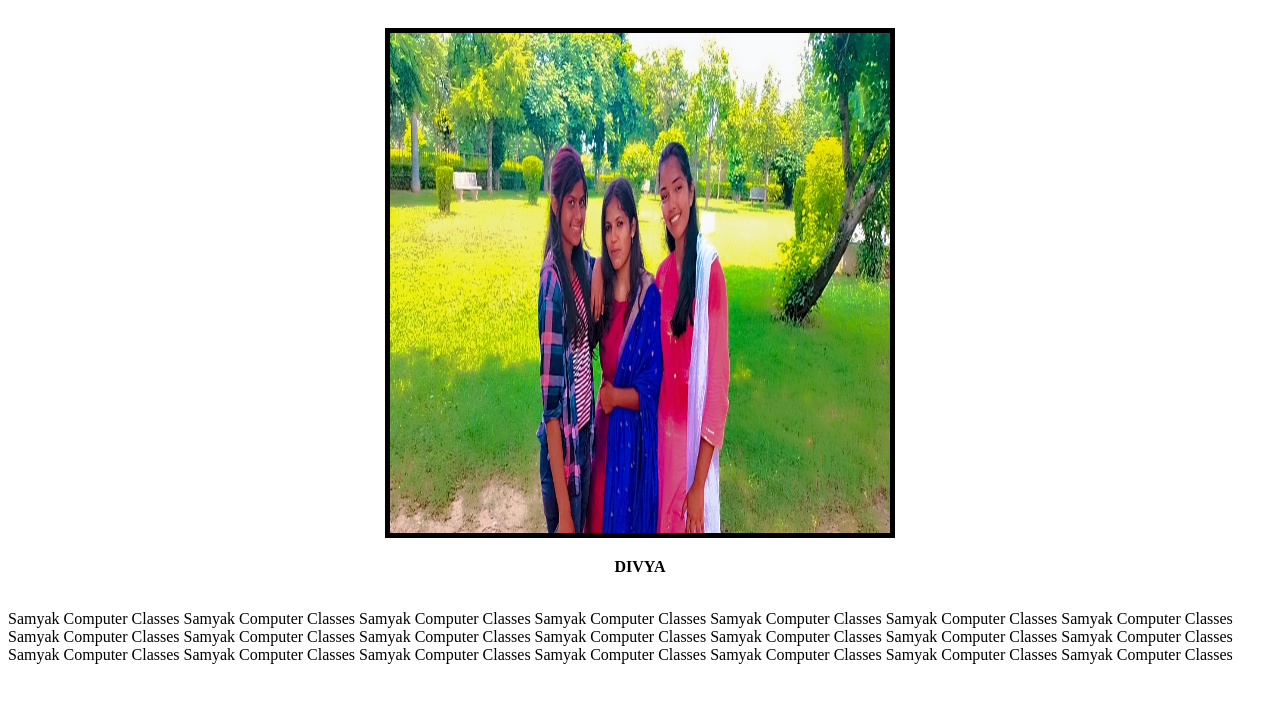
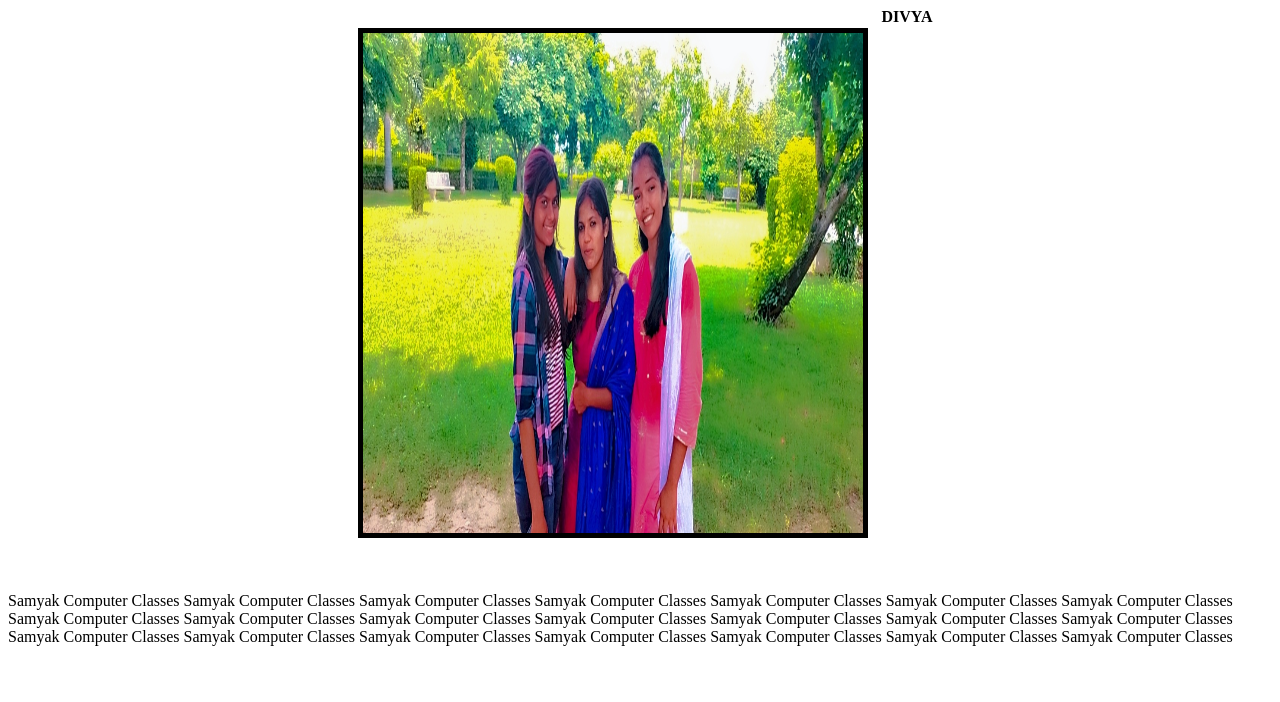
Before and after one commit to divyarajwat/index3.html, a plain HTML site: page index.html in a window 1280 px wide. Drawn offline with Linux system fonts and the light colour scheme.

Commit message:
Update index.html

```diff
--- a/index.html
+++ b/index.html
@@ -7,7 +7,7 @@
 </head>
 <body>
 <center>
-<img src="pic.JPG" border=5 hspace=10 vspace=20 width=500 height=500 align="top"> <center><b>DIVYA</b></center>
+<img src="pic.jpg" border=5 hspace=10 vspace=20 width=500 height=500 align="top"> <b>DIVYA</b>
 </center>
 <br>
 <p><A> Samyak Computer Classes Samyak Computer Classes Samyak Computer Classes Samyak Computer
```
